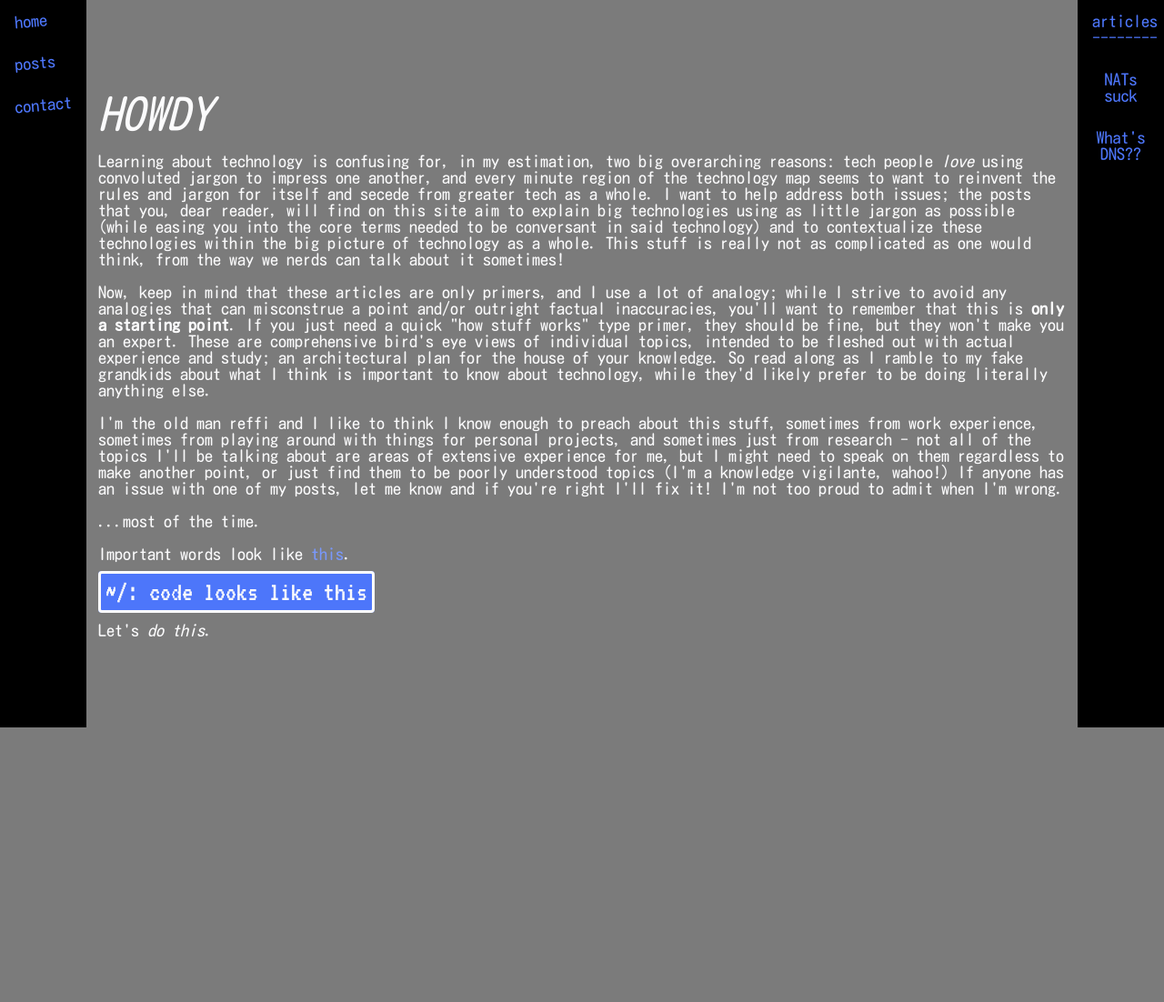
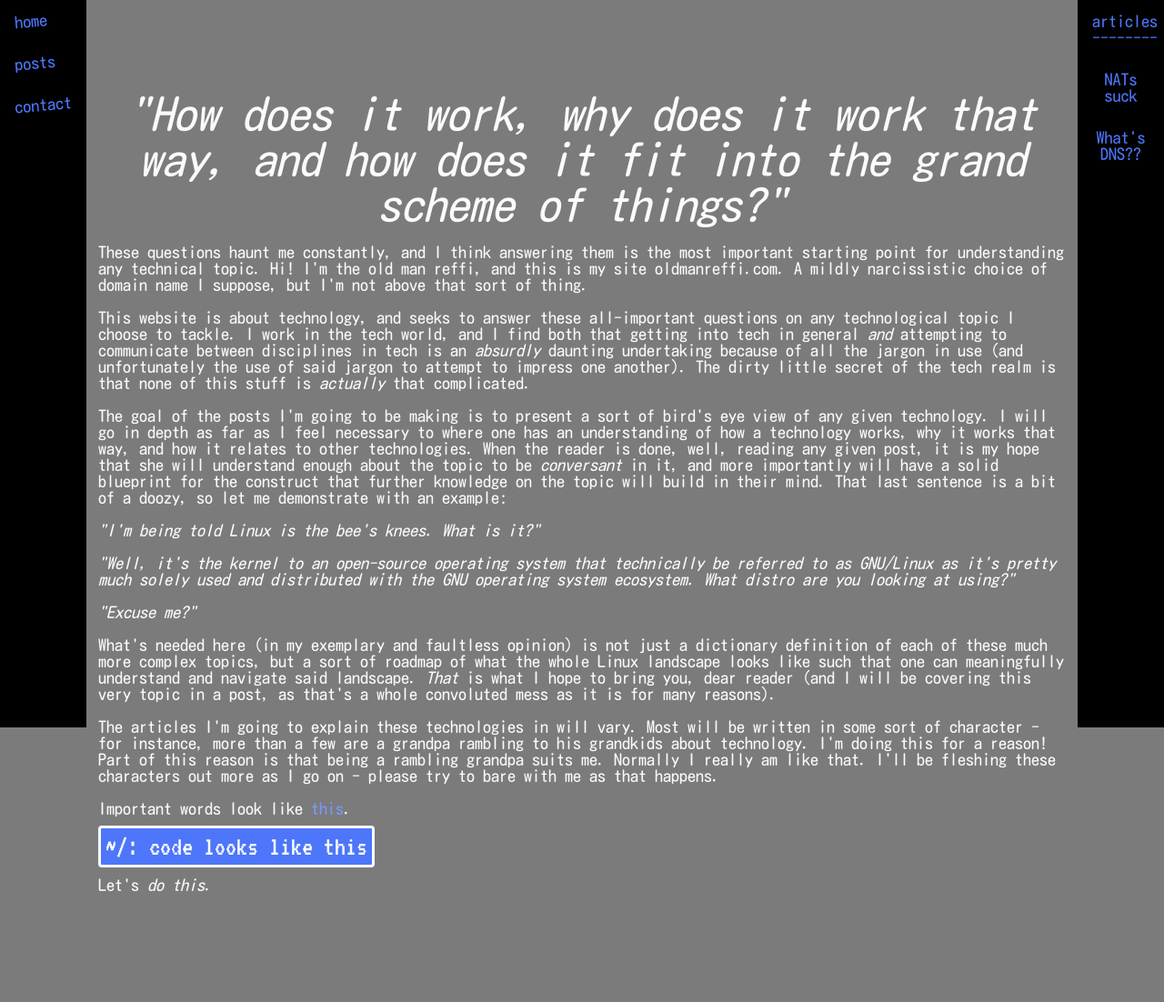
Before and after one commit to modestmark/blog, a Django app: page / in a window 1280 px wide. Shown: the top 1102 px of the page at 91% size. Run offline with Django 3.2, Linux system fonts and the light colour scheme; some web fonts are replaced.

Commit message:
rewrite index page, add more to sql article

```diff
--- a/read/templates/read/index.html
+++ b/read/templates/read/index.html
@@ -24,39 +24,56 @@
 		</div>
 
 		<div class="textBody">
-			<booming><i>HOWDY</i></booming>
-			<p>Learning about technology is confusing for, in my estimation, two big overarching reasons:
-				tech people <i>love</i> using convoluted jargon to impress one another, and every minute
-				region of the technology map seems to want to reinvent the rules and jargon for itself
-				and secede from greater tech as a whole.  I want to help address both issues; the posts
-				that you, dear reader, will find on this site aim to explain big technologies using
-				as little jargon as possible (while easing you into the core terms needed to be conversant
-				in said technology) and to contextualize these technologies within the big picture
-				of technology as a whole.  This stuff is really not as complicated as one would think,
-				from the way we nerds can talk about it sometimes!</p>
+			<booming><i><center>"How does it work, why does it work that way, and how
+			does it fit into the grand scheme of things?"</center></i></booming>
 
-			<p>Now, keep in mind that these articles are only primers, and I use a lot of
-				analogy; while I strive to avoid any analogies that can misconstrue a point and/or
-				outright factual inaccuracies, you'll want to remember that this is <b>only a
-				starting point</b>.  If you just need a quick "how stuff works" type primer, they
-				should be fine, but they won't make you an expert.
-				These are comprehensive bird's eye views of individual
-				topics, intended to be fleshed out with actual experience and study; an
-				architectural plan for the house of your knowledge.  So read
-				along as I ramble to my fake grandkids about what I think is important to know about
-				technology, while they'd likely prefer to be doing literally anything else.</p>
+			<p>These questions haunt me constantly, and I think answering them is the most
+			important starting point for understanding any technical topic.  Hi!  I'm the
+			old man reffi, and this is my site oldmanreffi.com.  A mildly narcissistic
+			choice of domain name I suppose, but I'm not above that sort of thing.</p>
 
-			<p>I'm the old man reffi and I like to think I know enough to
-				preach about this stuff, sometimes from work experience, sometimes from
-				playing around with things for personal projects, and sometimes just from research -
-				not all of the topics I'll be talking about are areas of extensive experience for
-				me, but I might need to speak on them regardless to make another point, or just find
-				them to be poorly understood topics (I'm a knowledge vigilante, wahoo!)
-				If anyone has an issue with one of my posts,
-				let me know and if you're right I'll fix it!  I'm not too proud to admit
-				when I'm wrong.</p>
+			<p>This website is about technology, and seeks to answer these all-important
+			questions on any technological topic I choose to tackle.  I work in the
+			tech world, and I find both that
+			getting into tech in general <i>and</i> attempting to communicate between
+			disciplines in tech is an <i>absurdly</i> daunting undertaking because of
+			all the jargon in use (and unfortunately the use of said jargon to attempt
+			to impress one another).  The dirty little secret of the tech realm is
+			that none of this stuff is <i>actually</i> that complicated.</p>
 
-			<p>...most of the time.</p>
+			<p>The goal of the posts I'm going to be making is to present a sort of bird's
+			eye view of any given technology.  I will go in depth as far as I feel necessary
+			to where one has an understanding of how a technology works, why it works that
+			way, and how it relates to other technologies.  When the reader
+			is done, well, reading any given post, it is my hope that she will understand
+			enough about the topic to be <i>conversant</i> in it, and more importantly will
+			have a solid blueprint for the construct that further knowledge on the topic will
+			build in their mind.  That last sentence is a bit of a doozy, so let me demonstrate
+			with an example:</p>
+
+			<p><i>"I'm being told Linux is the bee's knees.  What is it?"</i></p>
+
+			<p><i>"Well, it's the kernel to an open-source operating system that technically
+			be referred to as GNU/Linux as it's pretty much solely used and distributed
+			with the GNU operating system ecosystem.
+			What distro are you looking at using?"</i></p>
+
+			<p><i>"Excuse me?"</i></p>
+
+			<p>What's needed here (in my exemplary and faultless opinion) is not just
+			a dictionary definition of each of these much more complex topics, but a sort
+			of roadmap of what the whole Linux landscape looks like such that one can
+			meaningfully understand and navigate said landscape.  <i>That</i> is what
+			I hope to bring you, dear reader (and I will be covering this very topic in
+			a post, as that's a whole convoluted mess as it is for many reasons).</p>
+
+			<p>The articles I'm going to explain these technologies in will vary.  Most
+			will be written in some sort of character - for instance, more than a few
+			are a grandpa rambling to his grandkids about technology.  I'm doing this
+			for a reason!  Part of this reason is that being a rambling grandpa suits me.
+			Normally I really am like that.  I'll be fleshing these characters out more
+			as I go on - please try to bare with me as that happens.</p>
+
 
 			<p>Important words look like <vocab>this</vocab>.</p>
 
```
Also changed, not shown: read/templates/articles/WIP_article_sql.html (+22 -0 lines).
